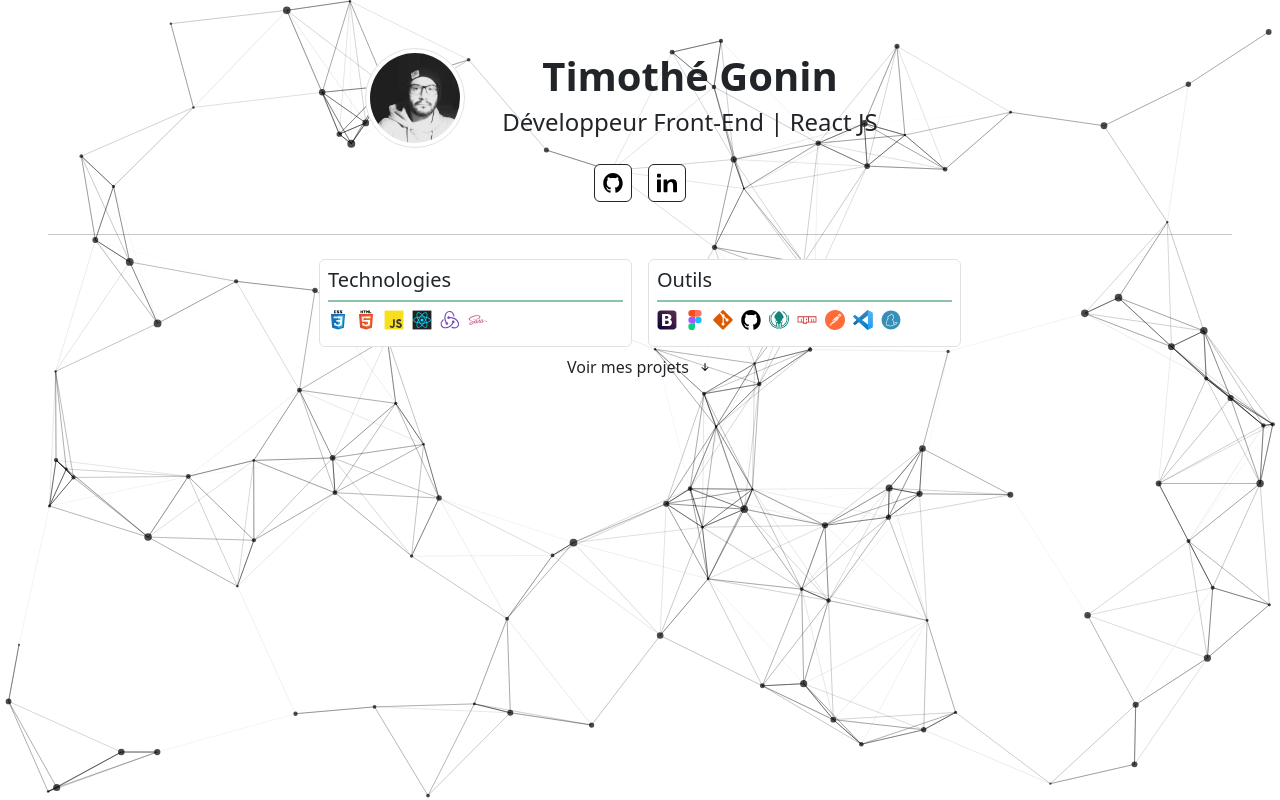
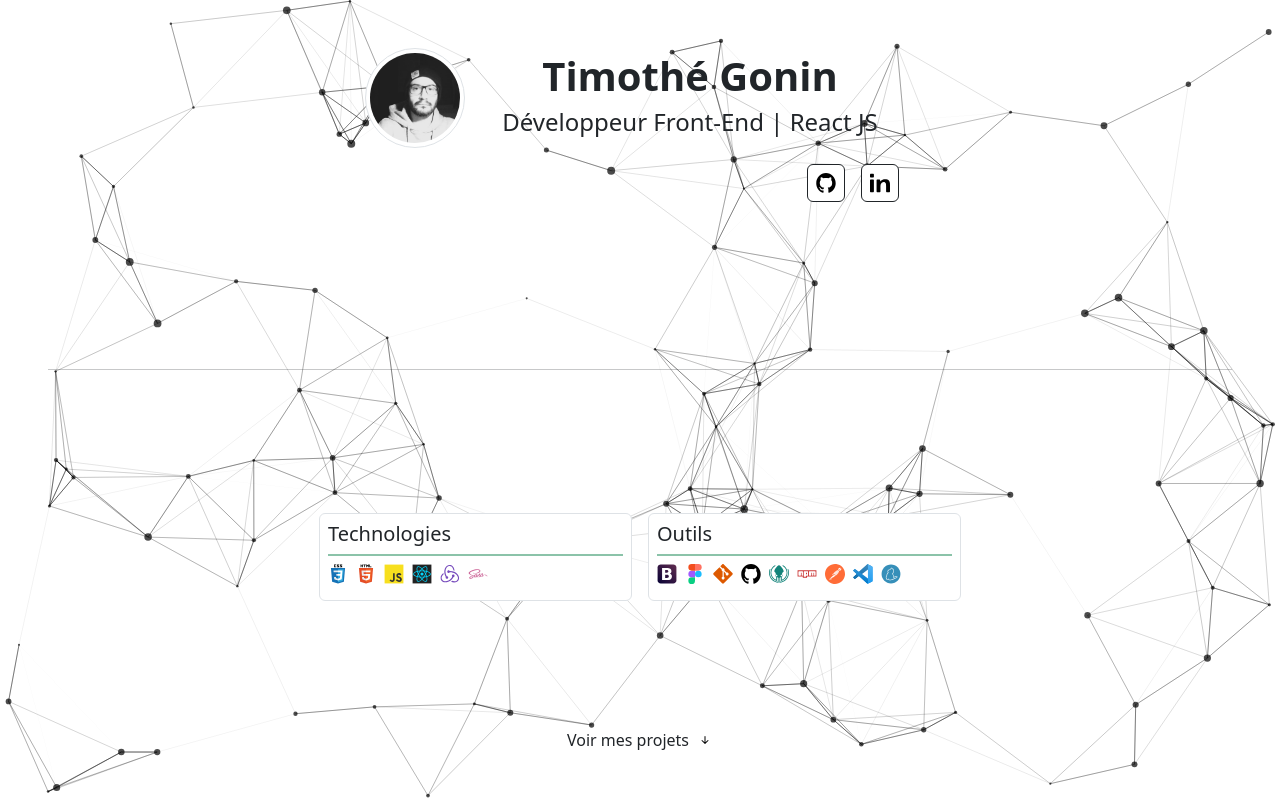
Before and after one commit to timothegonin/portfolio, a React (Create React App) app: page / in a window 1280 px wide. Shown: the top 800 px of the page. Built offline with nearby package versions, Linux system fonts and the light colour scheme.

Commit message:
🚸 adding links to contact buttons + layout

```diff
--- a/src/components/Contact.jsx
+++ b/src/components/Contact.jsx
@@ -7,17 +7,30 @@ const Contact = () => {
 	return (
 		<Container fluid className="p-3 mb-3">
 			<h3 className="visually-hidden">Contact me :</h3>
-			<Stack direction="horizontal" gap={3} className="justify-content-center">
+			<Stack direction="horizontal" gap={3} className="justify-content-end">
+				<a
+					href="https://github.com/TimotheGonin"
+					target="_blank"
+					rel="noopener noreferrer"
+				>
 					<img
 						src={TechIcons.GitHubIcon}
 						alt="Github icon"
 						className="border border-1 border-dark p-2 rounded bg-white"
 					/>
+				</a>
+
+				<a
+					href="https://www.linkedin.com/in/timothegonin/"
+					target="_blank"
+					rel="noopener noreferrer"
+				>
 					<img
 						src={TechIcons.LinkedInIcon}
 						alt="Linkedin icon"
 						className="border border-1 border-dark p-2 rounded bg-white"
 					/>
+				</a>
 			</Stack>
 		</Container>
 	);
--- a/src/container/Jumbotron.jsx
+++ b/src/container/Jumbotron.jsx
@@ -34,7 +34,7 @@ const TechIconsWrapper = styled(Container)`
 
 const Jumbotron = () => {
 	return (
-		<div className="p-5 h-100">
+		<div className="p-5 h-100 d-flex flex-column justify-content-between">
 			{/* PRESENTATION */}
 			<PresentationWrapper fluid>
 				<Row className="justify-content-center">
@@ -54,9 +54,12 @@ const Jumbotron = () => {
 						</h2>
 					</Col>
 				</Row>
+				<Row>
+					<Contact />
+				</Row>
 			</PresentationWrapper>
 			{/* CONTATCT */}
-			<Contact />
+
 			<hr />
 			{/* TECHNOLOGIES */}
 			<TechIconsWrapper className="d-flex flex-column flex-md-row gap-md-3 justify-content-center">
```
Lines whose indentation alone changed are shown as unchanged.
